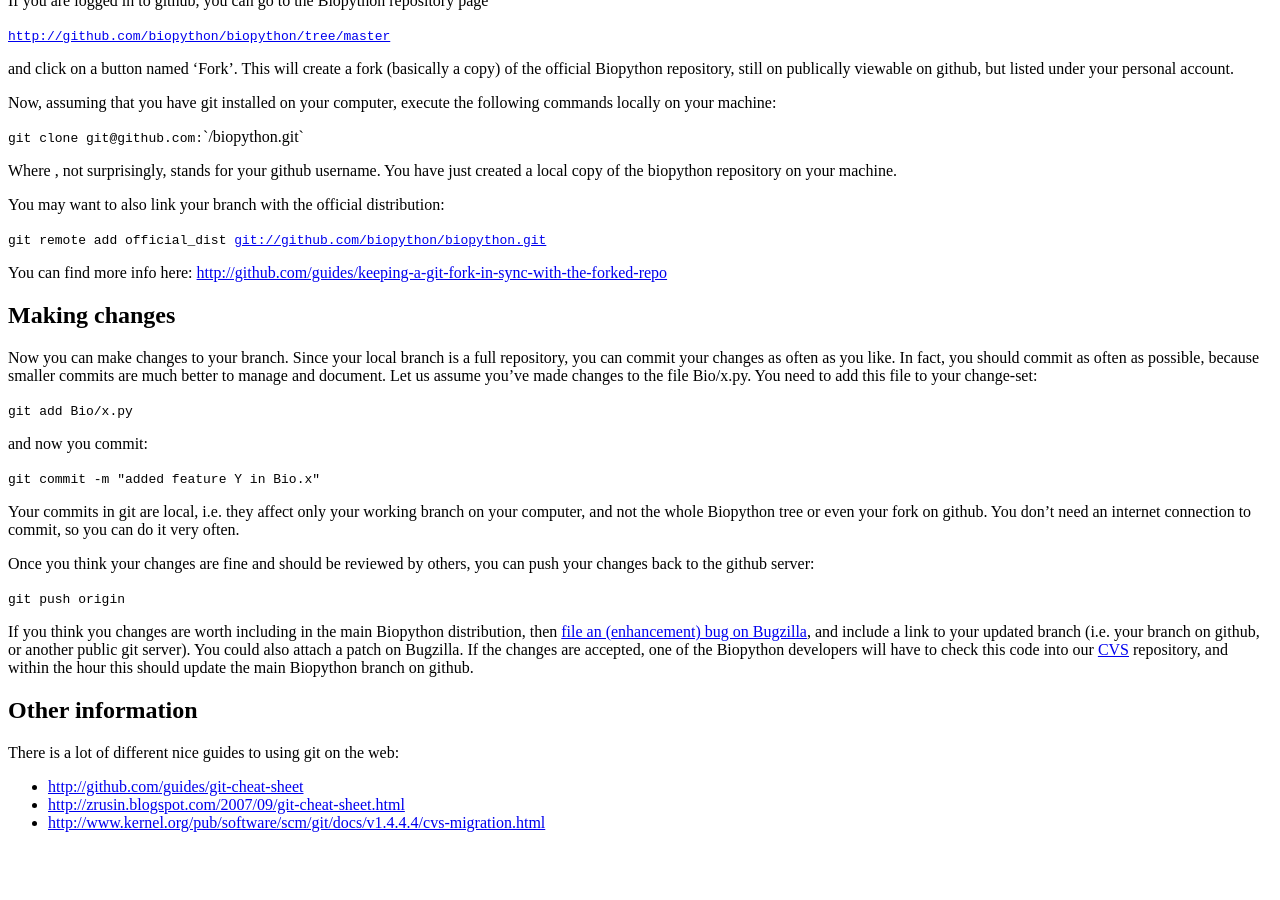
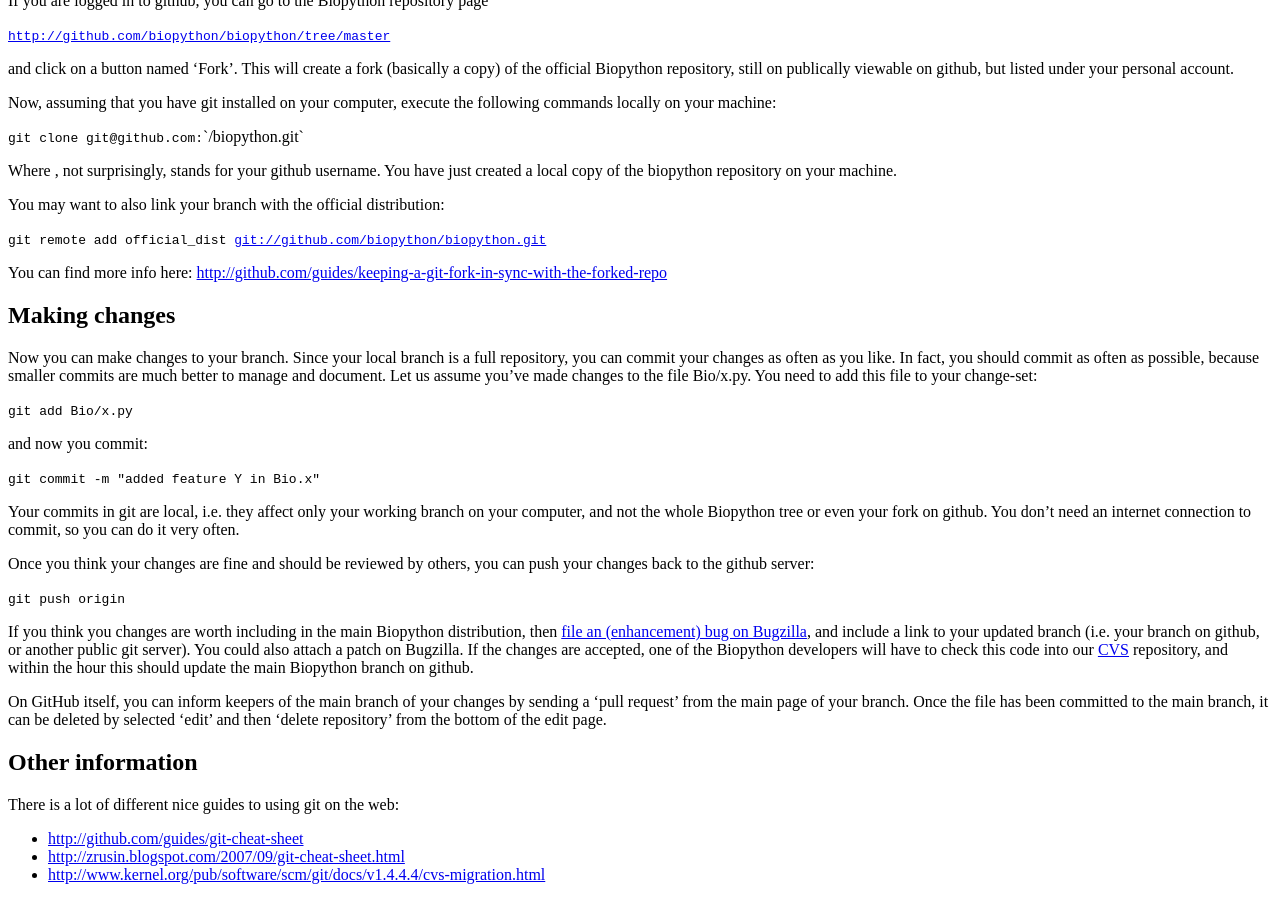
Before and after one commit to biopython/biopython.github.io, a Jekyll site: the page built from wiki/GitMigration.md, in a window 1280 px wide and 900 px high, scrolled down 1191 px. Built offline with Jekyll 4.4.1, drawn with Linux system fonts in a browser that asks for light colours; before the commit the page ends 2039 px from its top, so only the background shows below that.

Commit message:
/* Making changes */

```diff
--- a/wiki/GitMigration.md
+++ b/wiki/GitMigration.md
@@ -152,6 +152,12 @@ accepted, one of the Biopython developers will have to check this code
 into our [CVS](CVS "wikilink") repository, and within the hour this
 should update the main Biopython branch on github.
 
+On GitHub itself, you can inform keepers of the main branch of your
+changes by sending a 'pull request' from the main page of your branch.
+Once the file has been committed to the main branch, it can be deleted
+by selected 'edit' and then 'delete repository' from the bottom of the
+edit page.
+
 Other information
 -----------------
 
```
Also changed, not shown: 1 other file.
